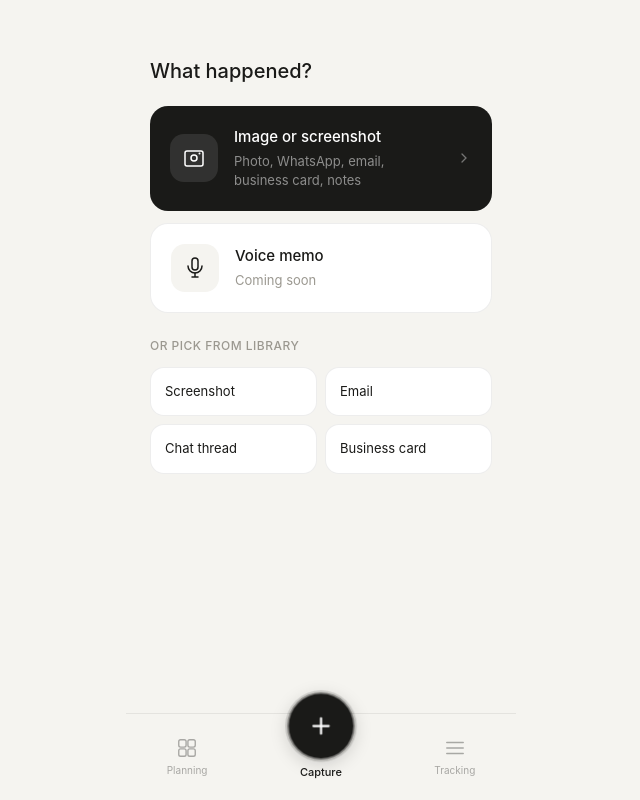
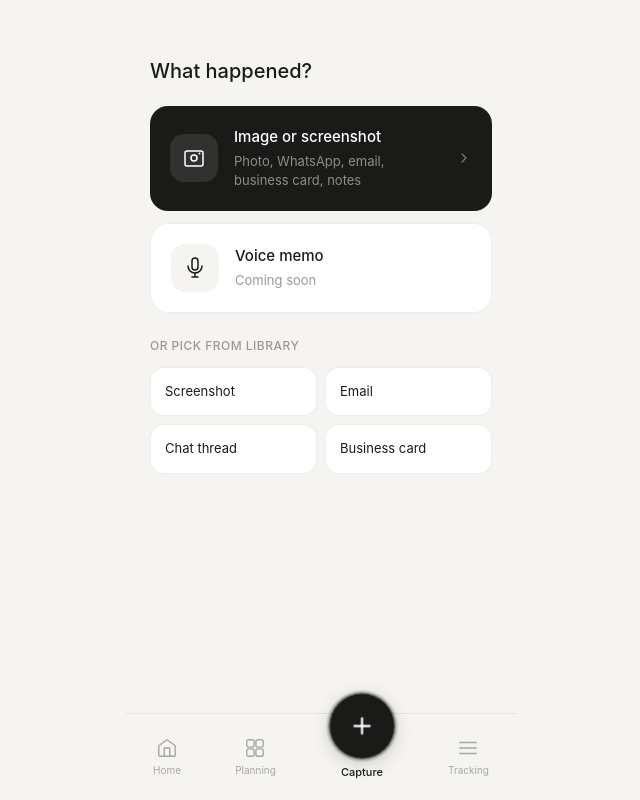
Before and after one commit to thirteensun/Rollable, a Next.js app: page /capture in a window 1280 px wide. Shown: the whole page, without its empty margins (319-959 px from the left). Built offline with nearby package versions, Linux system fonts and the light colour scheme.

Commit message:
feat: add Home button to BottomNav

```diff
--- a/src/components/layout/BottomNav.tsx
+++ b/src/components/layout/BottomNav.tsx
@@ -6,6 +6,7 @@ import { usePathname } from 'next/navigation'
 export default function BottomNav() {
   const pathname = usePathname()
 
+  const isHome = pathname === '/'
   const isPlanning = pathname === '/planning'
   const isTracking = pathname === '/tracking'
 
@@ -28,6 +29,25 @@ export default function BottomNav() {
         zIndex: 50,
       }}
     >
+      {/* Home */}
+      <Link href="/" style={{ textDecoration: 'none' }}>
+        <div style={{
+          display: 'flex',
+          flexDirection: 'column',
+          alignItems: 'center',
+          gap: '4px',
+          opacity: isHome ? 1 : 0.35,
+          paddingBottom: '2px',
+          transition: 'opacity 0.2s ease',
+        }}>
+          <svg width="22" height="22" viewBox="0 0 24 24" fill="none">
+            <path d="M3 9.5L12 3l9 6.5V20a1 1 0 0 1-1 1H4a1 1 0 0 1-1-1V9.5z" stroke="#1a1a18" strokeWidth="1.5" strokeLinecap="round" strokeLinejoin="round"/>
+            <path d="M9 21V12h6v9" stroke="#1a1a18" strokeWidth="1.5" strokeLinecap="round" strokeLinejoin="round"/>
+          </svg>
+          <span style={{ fontSize: '10px', color: '#1a1a18', fontWeight: isHome ? 500 : 400 }}>Home</span>
+        </div>
+      </Link>
+
       {/* Planning */}
       <Link href="/planning" style={{ textDecoration: 'none' }}>
         <div style={{
@@ -59,7 +79,6 @@ export default function BottomNav() {
           marginTop: '-32px',
           position: 'relative',
         }}>
-          {/* Pulse rings */}
           <div style={{
             position: 'absolute',
             width: '64px',
@@ -76,8 +95,6 @@ export default function BottomNav() {
             background: '#1a1a18',
             opacity: 0.08,
           }} className="capture-ring-2" />
-
-          {/* Button */}
           <div style={{
             width: '64px',
             height: '64px',
```
